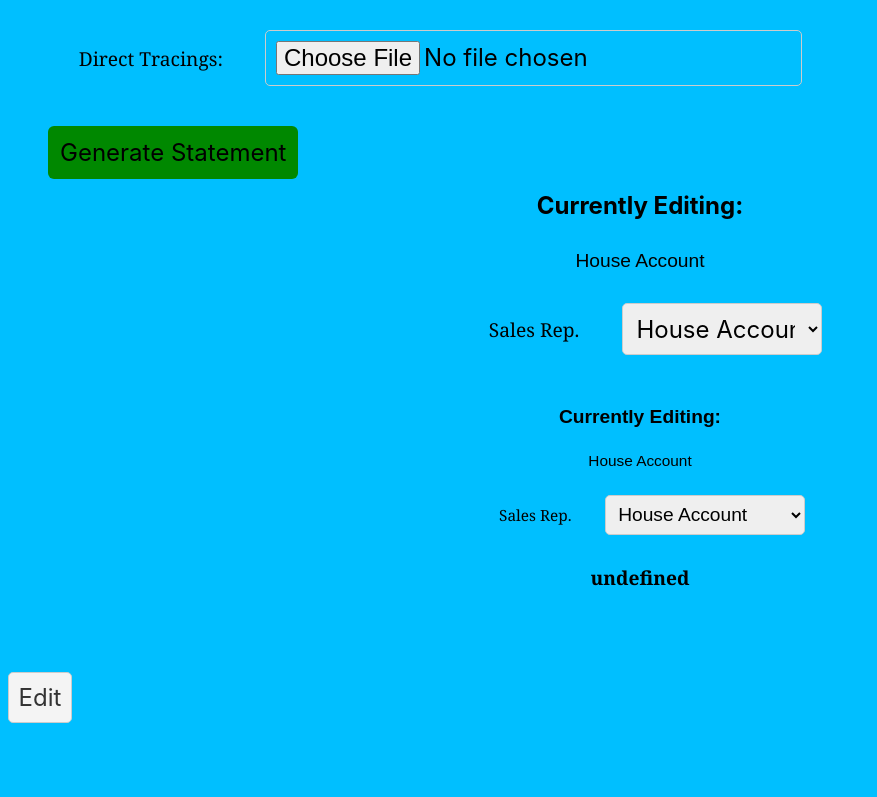
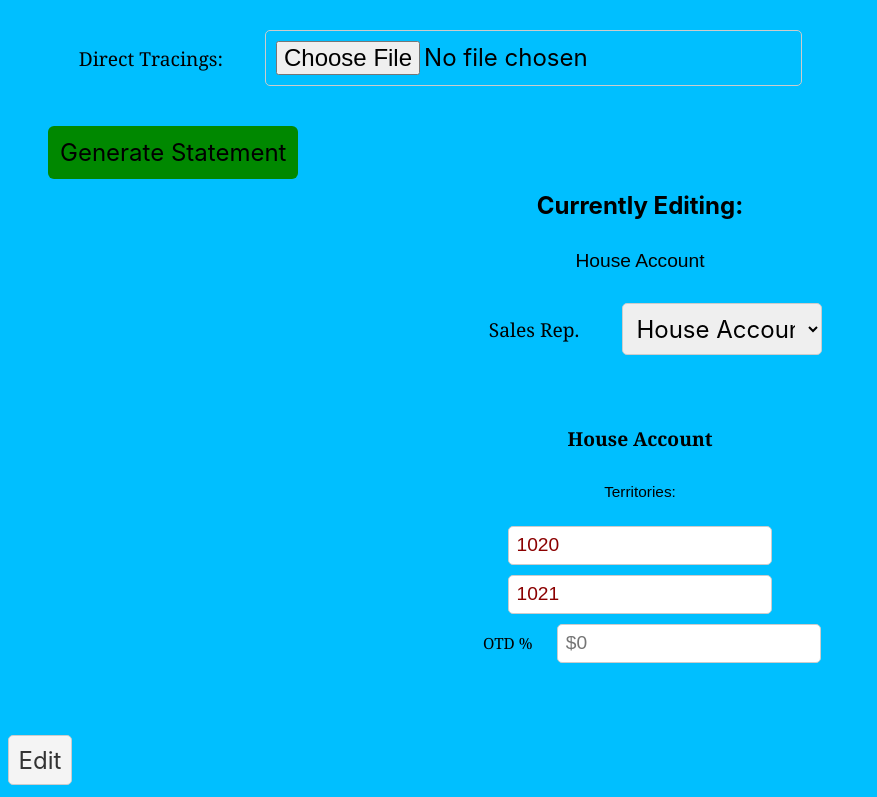
Before and after one commit to nickdloucks/comed-comm-svelte, a Svelte app: page / in a window 1280 px wide. Shown: the part 693-1490 px from the top of the page, without its empty margins (0-877 px from the left). Before the commit the page ends 1428 px from the top, so only its background shows below. Built offline with nearby package versions, Linux system fonts and the light colour scheme.

Commit message:
configured rep-store, two components subscribed

```diff
--- a/src/components/rep-configUI.svelte
+++ b/src/components/rep-configUI.svelte
@@ -1,11 +1,26 @@
 <script lang="ts">
-    import RepSelect from './rep-select.svelte';
-    // SUBSCRIBE TO REP STORE
-    let repName: string;
+    import { currentRep } from '../stores/rep-store';
+    // import RepSelect from './rep-select.svelte';
+
+    const update_territories = function(val: unknown): void{
+        $currentRep.territories
+        console.log(`territories updated to ${$currentRep.territories}`);
+    }
 </script>
 
 <section>
-    <svelte:component this={RepSelect} id='repConfigUI-select'/>
-    <h4>{repName}</h4>
+    <!-- <svelte:component this={RepSelect} id='repConfigUI-select'/> -->
+    <h4>{$currentRep.rep_name}</h4>
+    <p>Territories:</p>
+    {#each $currentRep.territories as territory}
+        <input class='territory-config' type="text" placeholder={territory} value={territory}/><br>
+    {/each}
+    <label for='salary'>OTD %</label><input name="salary" type='number' placeholder={'$'.concat(String($currentRep.base_salary))}>
+</section>
 
-</section>
+<style>
+    .territory-config{
+        width: fit-content;
+        color: #8b0000;
+    }
+</style>
--- a/src/components/rep-select.svelte
+++ b/src/components/rep-select.svelte
@@ -1,5 +1,5 @@
 <script lang='ts'>
-    import { currentRep, SalesRep } from '../stores/rep-store';
+    import { currentRep } from '../stores/rep-store';
 
 </script>
 
--- a/src/stores/rep-store.ts
+++ b/src/stores/rep-store.ts
@@ -12,7 +12,7 @@ export type SalesRep = {
 
 export const currentRep = writable<SalesRep>({
   rep_name: 'House Account',
-  territories: ['1014'],
+  territories: ['1020', '1021'],
   sales_team: ['IIT', 'SAT'],
   otd_pct: 1.00,
   dir_pcts: {ALL: 1.00},
```
